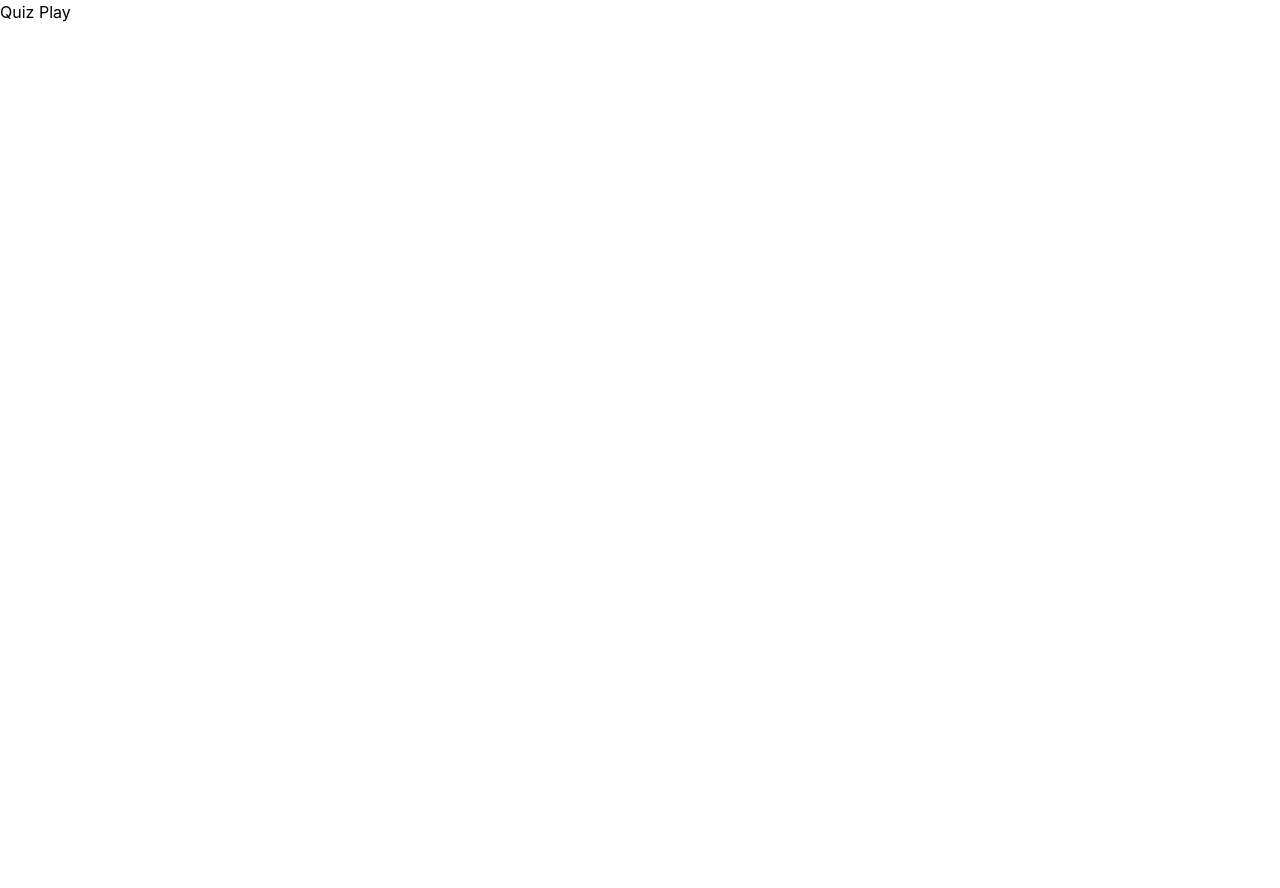
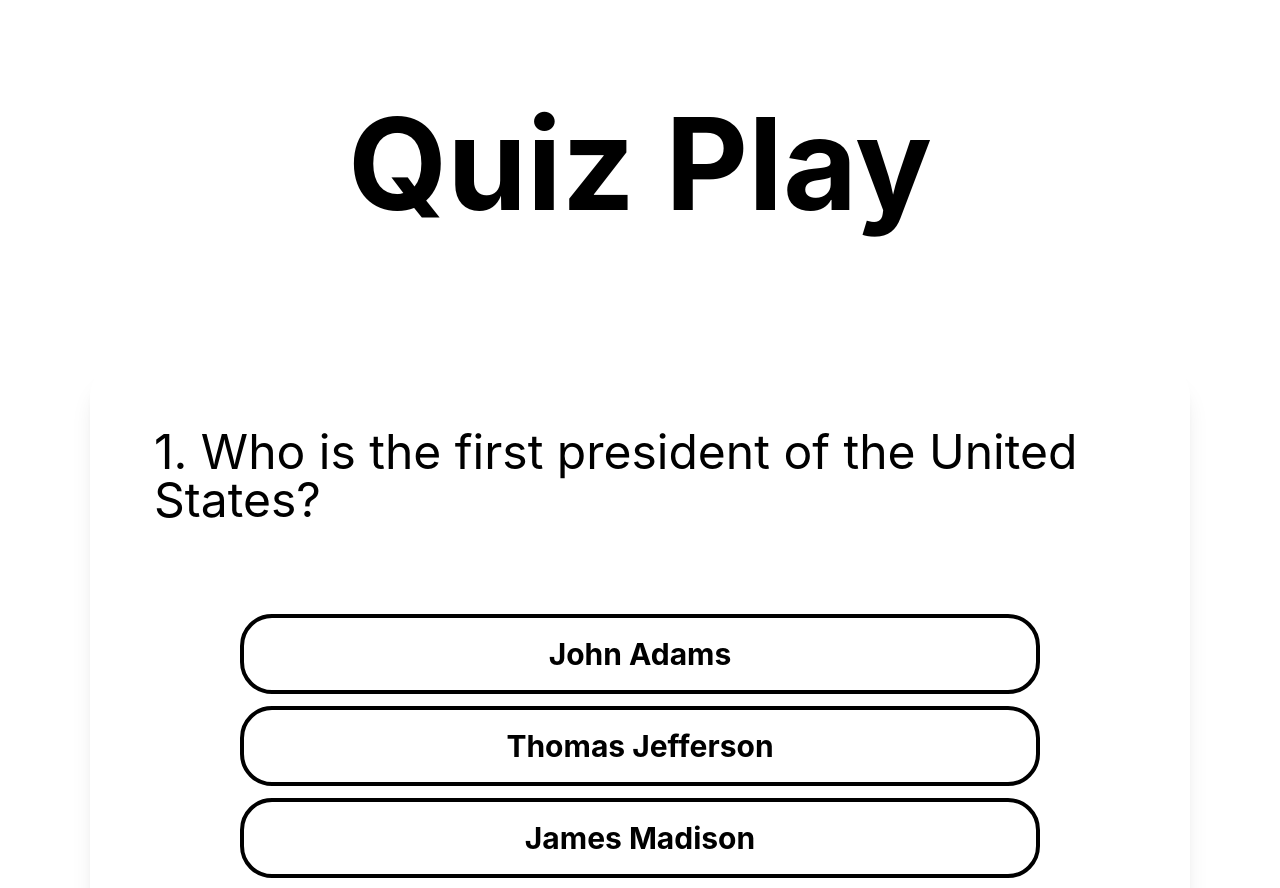
Before and after one commit to falsettoDev06/quiz-app, a React (Vite) app: page /quizplay in a window 1280 px wide. Shown: the top 888 px of the page. Before the commit the page ends 800 px from the top, so only its background shows below. Built offline with nearby package versions, Linux system fonts and the light colour scheme.

Commit message:
feat: added a button component

```diff
--- /dev/null
+++ b/src/components/Button.jsx
@@ -0,0 +1,22 @@
+import {useState, useEffect} from "react";
+
+function Button({options, isCorrect}){
+  const [color, setColor] = useState("text-black");
+  const [isClicked, setIsClicked] = useState(false);
+  function handleClick(){
+    if (isClicked) return;
+    if(options == isCorrect){
+      setColor("bg-green-500 text-white");
+
+    }else{
+      setColor("bg-red-500 text-white");
+    }
+    setIsClicked(true);
+  }
+
+  return(
+    <button className={`w-200 text-3xl h-20 border-4 border-black rounded-4xl font-bold cursor-pointer ${color} m-1.5 ease-in duration-100 `} onClick={handleClick}>{options}</button>
+  )
+}
+
+export default Button;
--- /dev/null
+++ b/src/components/QuizCard.jsx
@@ -0,0 +1,39 @@
+import Button from "./Button";
+import { useState } from "react";
+//array of questions and answers
+
+const questions = [
+  {
+    id: 1,
+    question: "Who is the first president of the United States?",
+  },
+];
+
+const answers = [
+  {
+    id: 1,
+    correct: "George Washington",
+    options: ["John Adams", "Thomas Jefferson", "James Madison", "George Washington"],
+  }
+]
+
+function QuizCard() {
+  const [counter, setCounter] = useState(0);
+
+
+  return (
+    <div className="w-275 h-175 shadow-xl rounded-4xl p-16 flex flex-col justify-between">
+      <p className="text-5xl h-30">
+        {questions[counter].id}. {questions[counter].question}
+      </p>
+      <div className="flex flex-col justify-center items-center py-6">
+        <Button options={answers[counter].options[0]} isCorrect={answers[counter].correct}/>
+        <Button options={answers[counter].options[1]} isCorrect={answers[counter].correct}/>
+        <Button options={answers[counter].options[2]} isCorrect={answers[counter].correct}/>
+        <Button options={answers[counter].options[3]} isCorrect={answers[counter].correct}/>
+      </div>
+    </div>
+  );
+}
+
+export default QuizCard;
--- a/src/pages/QuizPlay.jsx
+++ b/src/pages/QuizPlay.jsx
@@ -1,10 +1,16 @@
-
-function QuizPlay(){
-  return(
+import { useState } from "react";
+import QuizCard from "../components/QuizCard";
+function QuizPlay() {
+  return (
     <div>
-      <h1>Quiz Play</h1>
+      <div className="flex flex-col justify-center items-center p-25 mb-9">
+        <h1 className="font-bold text-9xl">Quiz Play</h1>
+      </div>
+      <div className="flex flex-col justify-center items-center">
+        <QuizCard/>
+      </div>
     </div>
-  )
+  );
 }
 
-export default QuizPlay
+export default QuizPlay;
--- a/src/pages/Welcome.jsx
+++ b/src/pages/Welcome.jsx
@@ -1,10 +1,16 @@
-
+import "../css/welcome.css";
+import { Link } from "react-router-dom";
 function Welcome() {
   return (
-    <div>
-      <h1>Welcome</h1>
+    <div className="flex justify-center items-center h-screen flex-col ">
+      <h1 className="text-9xl font-bold text-blue-600 my-25">Welcome</h1>
+      <Link to="/quizplay">
+        <button className="bg-green-500 hover:bg-green-400 text-white font-bold py-2 px-4 rounded-4xl w-75 h-24 text-4xl cursor-pointer">
+          Start
+        </button>
+      </Link>
     </div>
   );
 }
 
-export default Welcome
+export default Welcome;
```
Also changed, not shown: src/css/welcome.css (added), src/data/q&a-data.jsx (added).
